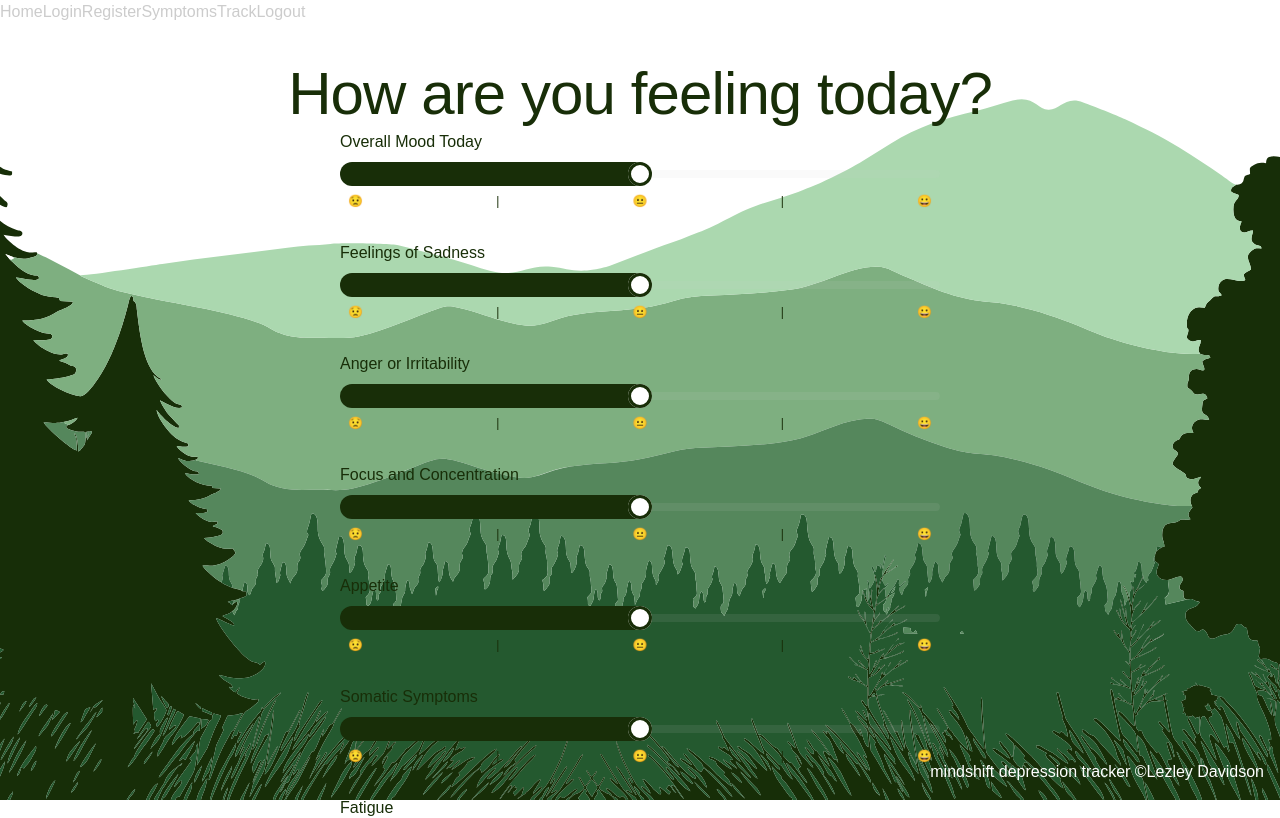
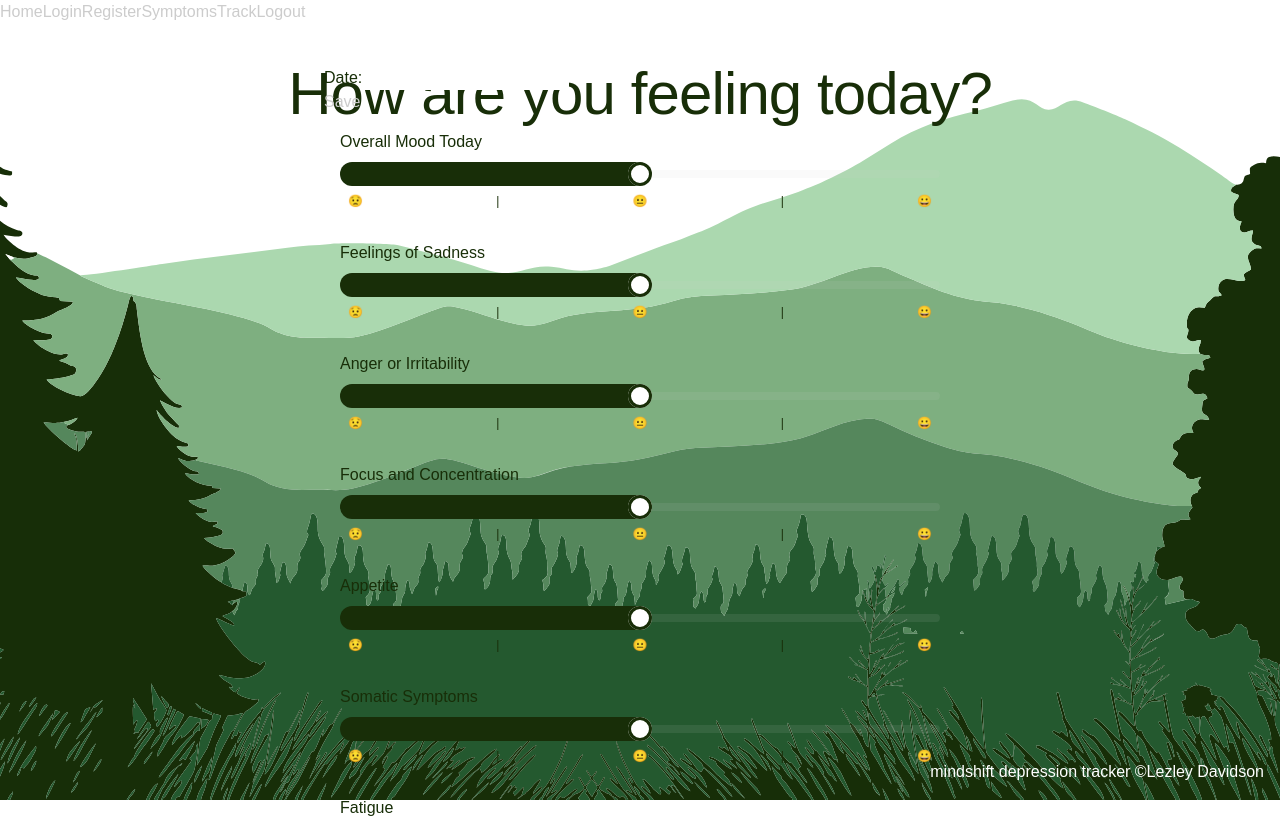
Before and after one commit to lezleyfaye/next-js-mindshift, a Next.js app: page /symptoms in a window 1280 px wide. Shown: the top 818 px of the page. Built offline with nearby package versions, Linux system fonts and the light colour scheme; a web font is replaced by a local one.

Commit message:
Hiding overflow

```diff
--- a/app/symptoms/symptoms.module.scss
+++ b/app/symptoms/symptoms.module.scss
@@ -3,7 +3,7 @@
   flex-direction: column;
   align-items: center;
   justify-content: center;
-  overflow: auto;
+  // overflow: auto;
   max-height: 100vh;
 }
 
```
